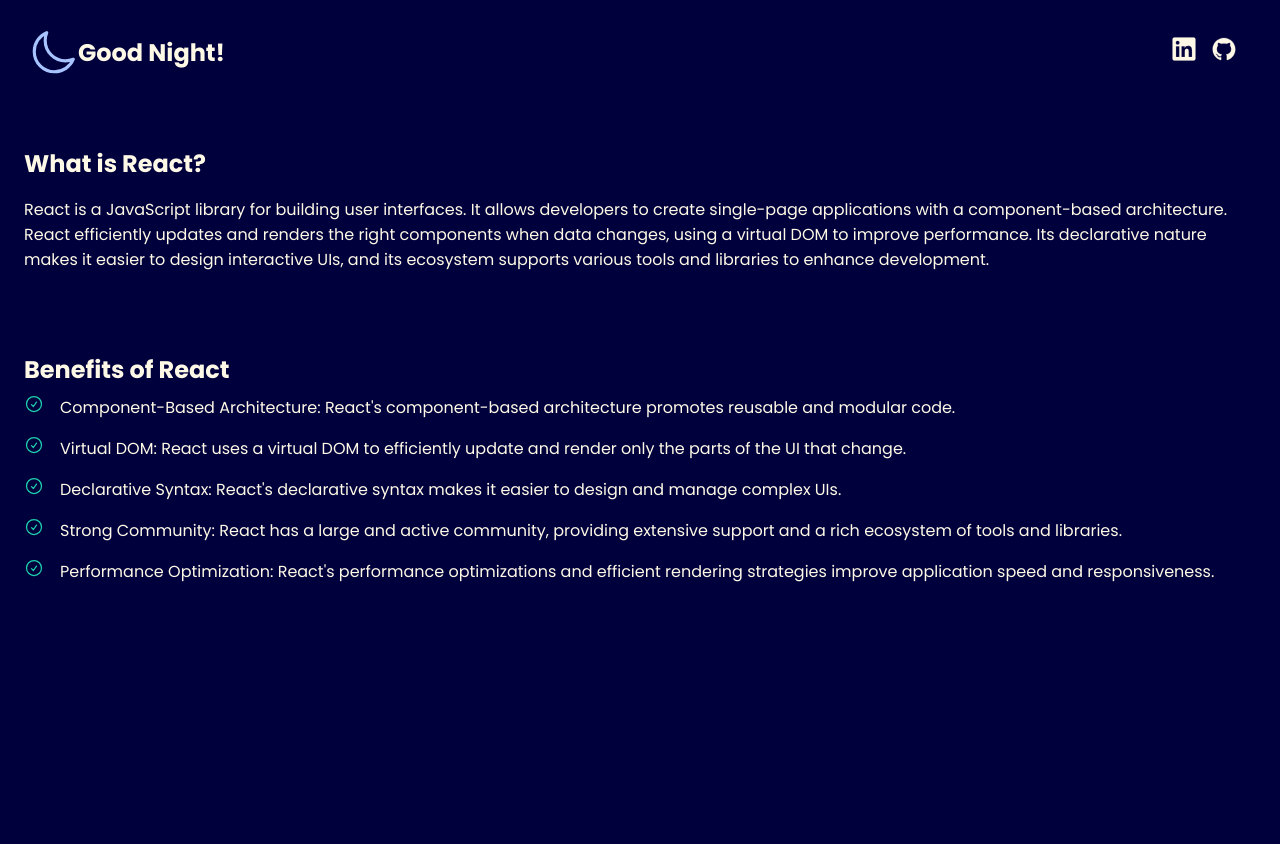
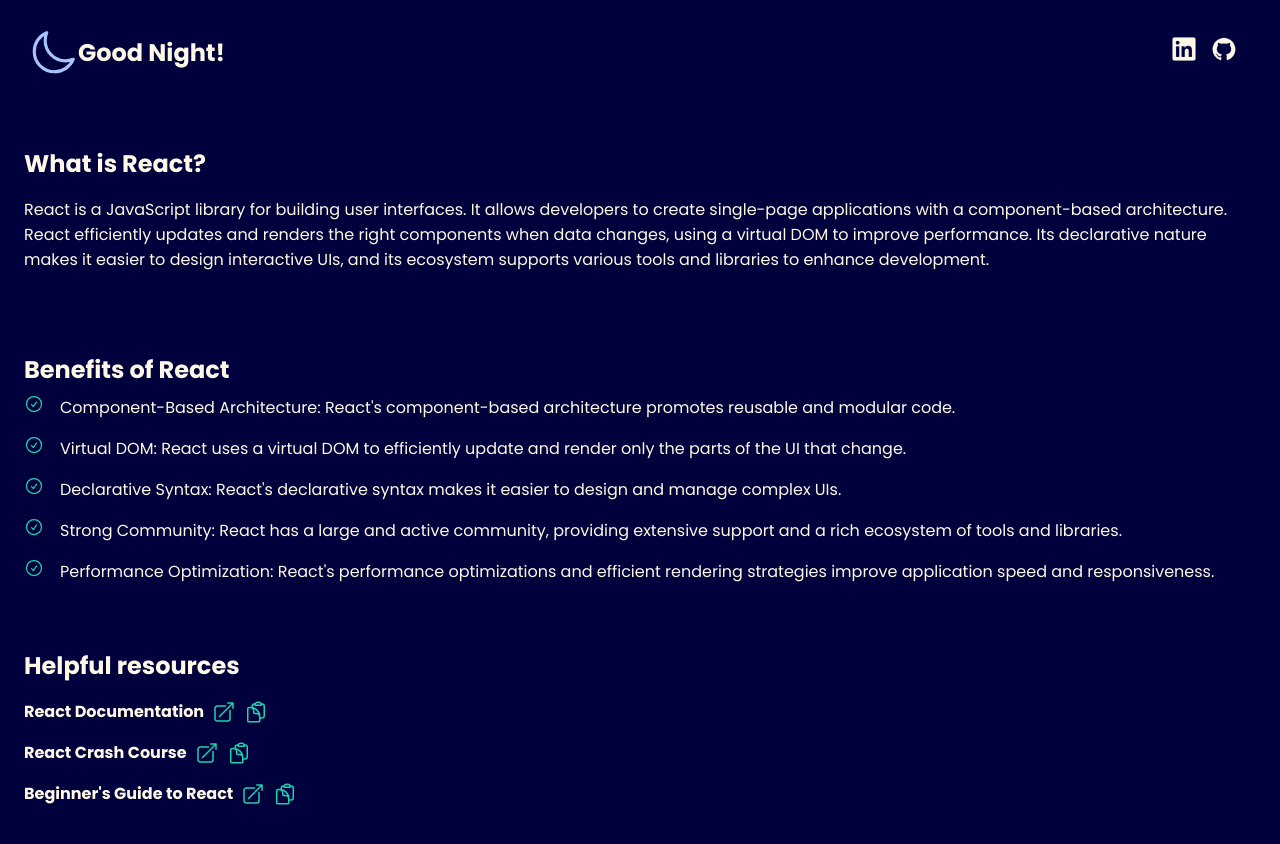
Before and after one commit to chris85gillis/atlas-react-and-jsx, a React (Vite) app: page / in a window 1280 px wide. Shown: the top 844 px of the page. Before the commit the page ends 800 px from the top, so only its background shows below. Built offline with nearby package versions, Linux system fonts and the light colour scheme.

Commit message:
Task 3, adding Helpful resources components

```diff
--- a/src/App.jsx
+++ b/src/App.jsx
@@ -1,6 +1,7 @@
 import React from 'react';
 import Header from './components/Header';
 import Section from './components/Section';
+import HelpfulResource from './components/HelpfulResource';
 import './index.css';
 
 function App() {
@@ -10,8 +11,7 @@ function App() {
 
       <Section title="What is React?">
         <p>
-          React is a JavaScript library for building user interfaces. It allows developers to create single-page applications with a component-based architecture. React efficiently updates and renders the right components when data changes, using a virtual DOM to improve performance. Its declarative nature makes it easier to design interactive UIs, and its ecosystem supports various tools and libraries to enhance development.
-        </p>
+        React is a JavaScript library for building user interfaces. It allows developers to create single-page applications with a component-based architecture. React efficiently updates and renders the right components when data changes, using a virtual DOM to improve performance. Its declarative nature makes it easier to design interactive UIs, and its ecosystem supports various tools and libraries to enhance development.        </p>
       </Section>
 
       <Section title="Benefits of React">
@@ -23,6 +23,21 @@ function App() {
           <li>Performance Optimization: React's performance optimizations and efficient rendering strategies improve application speed and responsiveness.</li>
         </ul>
       </Section>
+
+      <Section title="Helpful resources">
+        <HelpfulResource
+          link="https://reactjs.org/docs/getting-started.html"
+          label="React Documentation"
+        />
+        <HelpfulResource
+          link="https://www.youtube.com/watch?v=w7ejDZ8SWv8"
+          label="React Crash Course"
+        />
+        <HelpfulResource
+          link="https://egghead.io/courses/the-beginner-s-guide-to-react"
+          label="Beginner's Guide to React"
+        />
+      </Section>
     </div>
   );
 }
--- /dev/null
+++ b/src/components/CopyLink.jsx
@@ -0,0 +1,21 @@
+import React from 'react';
+import copyIcon from '../assets/copy.svg';
+
+const CopyLink = ({ link }) => {
+  const copyToClipboard = () => {
+    navigator.clipboard.writeText(link);
+    alert('Link copied to clipboard!');
+  };
+
+  return (
+    <img
+      src={copyIcon}
+      alt="Copy link"
+      className="copy"
+      onClick={copyToClipboard}
+      style={{ cursor: 'pointer' }}
+    />
+  );
+};
+
+export default CopyLink;
--- /dev/null
+++ b/src/components/HelpfulResource.css
@@ -0,0 +1,10 @@
+.helpful-resource {
+    display: flex;
+    align-items: center;
+    margin-top: 1rem;
+    font-weight: bold;
+  }
+
+  .helpful-resource img {
+    margin-left: 0.5rem;
+  }
--- /dev/null
+++ b/src/components/HelpfulResource.jsx
@@ -0,0 +1,16 @@
+import React from 'react';
+import OpenLink from './OpenLink';
+import CopyLink from './CopyLink';
+import './HelpfulResource.css';
+
+const HelpfulResource = ({ link, label }) => {
+  return (
+    <div className="helpful-resource">
+      {label}
+      <OpenLink link={link} />
+      <CopyLink link={link} />
+    </div>
+  );
+};
+
+export default HelpfulResource;
--- /dev/null
+++ b/src/components/OpenLink.jsx
@@ -0,0 +1,12 @@
+import React from 'react';
+import openIcon from '../assets/open.svg';
+
+const OpenLink = ({ link }) => {
+  return (
+    <a href={link} target="_blank" rel="noopener noreferrer">
+      <img src={openIcon} alt="Open link" />
+    </a>
+  );
+};
+
+export default OpenLink;
```
